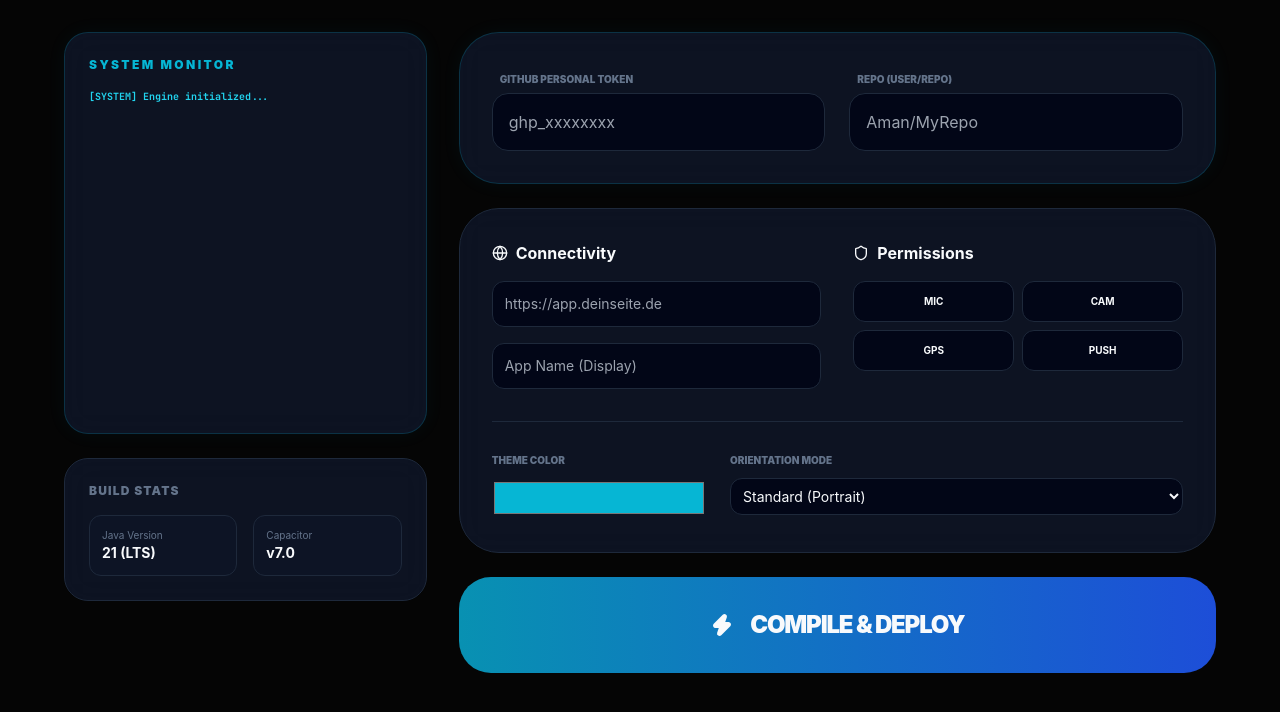
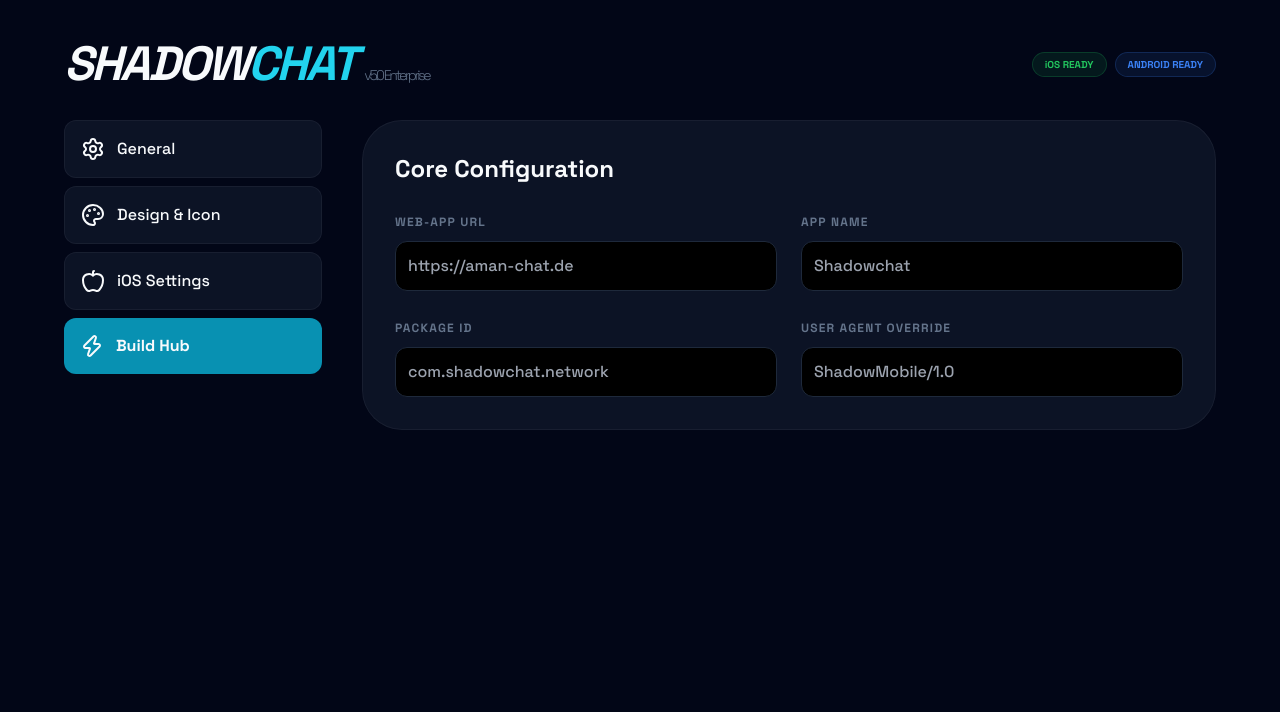
Before and after one commit to Aman-create-code/Web-to-App-ios-android, a plain HTML site: page index.html in a window 1280 px wide. Drawn offline with nearby package versions, Linux system fonts and the light colour scheme.

Commit message:
Update index.html

```diff
--- a/index.html
+++ b/index.html
@@ -3,164 +3,167 @@
 <head>
     <meta charset="UTF-8">
     <meta name="viewport" content="width=device-width, initial-scale=1.0">
-    <title>Nexus Engine v3.1 | Enterprise Builder</title>
+    <title>Shadowchat Pro | Multi-Platform Engine</title>
     <script src="https://cdn.tailwindcss.com"></script>
     <script src="https://unpkg.com/lucide@latest"></script>
     <style>
-        @import url('https://fonts.googleapis.com/css2?family=JetBrains+Mono:wght@400;700&display=swap');
-        body { background: #050505; color: #f8fafc; font-family: 'Inter', sans-serif; }
-        .neon-border { border: 1px solid rgba(6, 182, 212, 0.2); box-shadow: 0 0 20px rgba(6, 182, 212, 0.05); }
-        .console-font { font-family: 'JetBrains Mono', monospace; }
-        .glass { background: rgba(15, 23, 42, 0.8); backdrop-filter: blur(15px); }
+        @import url('https://fonts.googleapis.com/css2?family=Space+Grotesk:wght@300;500;700&display=swap');
+        body { background: #020617; color: #f8fafc; font-family: 'Space Grotesk', sans-serif; }
+        .glass { background: rgba(15, 23, 42, 0.8); backdrop-filter: blur(16px); border: 1px solid rgba(255,255,255,0.05); }
+        .neo-input { background: #000; border: 1px solid #1e293b; border-radius: 12px; padding: 12px; width: 100%; color: #22d3ee; outline: none; transition: 0.3s; }
+        .neo-input:focus { border-color: #22d3ee; box-shadow: 0 0 15px rgba(34, 211, 238, 0.2); }
+        .tab-content { display: none; }
+        .tab-content.active { display: block; }
     </style>
 </head>
-<body class="p-4 md:p-8">
+<body class="p-4 md:p-10">
 
-    <div class="max-w-6xl mx-auto grid grid-cols-1 lg:grid-cols-12 gap-8">
+    <div class="max-w-6xl mx-auto space-y-8">
+        <header class="flex flex-col md:flex-row justify-between items-start md:items-center gap-4">
+            <h1 class="text-5xl font-black tracking-tighter italic">SHADOW<span class="text-cyan-400">CHAT</span> <span class="text-sm not-italic font-light text-slate-500">v5.0 Enterprise</span></h1>
+            <div class="flex gap-2">
+                <span class="px-3 py-1 bg-green-500/10 text-green-500 rounded-full border border-green-500/20 text-[10px] font-bold">iOS READY</span>
+                <span class="px-3 py-1 bg-blue-500/10 text-blue-500 rounded-full border border-blue-500/20 text-[10px] font-bold">ANDROID READY</span>
+            </div>
+        </header>
 
-        <div class="lg:col-span-4 space-y-6 order-2 lg:order-1">
-            <div class="glass p-6 rounded-3xl neon-border">
-                <h3 class="text-xs font-black text-cyan-500 uppercase tracking-[0.2em] mb-4">System Monitor</h3>
-                <div id="logConsole" class="h-80 overflow-y-auto console-font text-[10px] space-y-1 text-slate-400">
-                    <p class="text-cyan-400 font-bold">[SYSTEM] Engine initialized...</p>
-                </div>
+        <div class="grid grid-cols-1 lg:grid-cols-12 gap-10">
+            <div class="lg:col-span-3 space-y-2">
+                <button onclick="showTab('general')" class="w-full text-left p-4 rounded-xl glass hover:bg-white/5 transition-all flex items-center gap-3"><i data-lucide="settings"></i> General</button>
+                <button onclick="showTab('design')" class="w-full text-left p-4 rounded-xl glass hover:bg-white/5 transition-all flex items-center gap-3"><i data-lucide="palette"></i> Design & Icon</button>
+                <button onclick="showTab('ios')" class="w-full text-left p-4 rounded-xl glass hover:bg-white/5 transition-all flex items-center gap-3"><i data-lucide="apple"></i> iOS Settings</button>
+                <button onclick="showTab('build')" class="w-full text-left p-4 rounded-xl bg-cyan-600 hover:bg-cyan-500 transition-all flex items-center gap-3 font-bold mt-10"><i data-lucide="zap"></i> Build Hub</button>
             </div>
 
-            <div class="glass p-6 rounded-3xl border border-slate-800">
-                <h3 class="text-xs font-black text-slate-500 uppercase mb-4 tracking-widest">Build Stats</h3>
-                <div class="grid grid-cols-2 gap-4">
-                    <div class="bg-slate-900/50 p-3 rounded-xl border border-slate-800">
-                        <p class="text-[10px] text-slate-500">Java Version</p>
-                        <p class="text-sm font-bold">21 (LTS)</p>
-                    </div>
-                    <div class="bg-slate-900/50 p-3 rounded-xl border border-slate-800">
-                        <p class="text-[10px] text-slate-500">Capacitor</p>
-                        <p class="text-sm font-bold">v7.0</p>
-                    </div>
-                </div>
-            </div>
-        </div>
+            <div class="lg:col-span-9 glass rounded-[2.5rem] p-8">
 
-        <div class="lg:col-span-8 space-y-6 order-1 lg:order-2">
-
-            <div class="glass p-8 rounded-[2.5rem] neon-border">
-                <div class="flex flex-col md:flex-row gap-6">
-                    <div class="flex-1">
-                        <label class="text-[10px] font-black text-slate-500 uppercase ml-2">GitHub Personal Token</label>
-                        <input type="password" id="ghToken" class="w-full bg-slate-950 border border-slate-800 rounded-2xl p-4 mt-1 text-cyan-400 focus:border-cyan-500 outline-none transition-all" placeholder="ghp_xxxxxxxx">
-                    </div>
-                    <div class="flex-1">
-                        <label class="text-[10px] font-black text-slate-500 uppercase ml-2">Repo (User/Repo)</label>
-                        <input type="text" id="ghRepo" class="w-full bg-slate-950 border border-slate-800 rounded-2xl p-4 mt-1 focus:border-cyan-500 outline-none transition-all" placeholder="Aman/MyRepo">
-                    </div>
-                </div>
-            </div>
-
-            <div class="glass p-8 rounded-[2.5rem] border border-slate-800 space-y-8">
-                <div class="grid grid-cols-1 md:grid-cols-2 gap-8">
-                    <div class="space-y-4">
-                        <h4 class="font-bold flex items-center gap-2"><i data-lucide="globe" class="w-4 h-4"></i> Connectivity</h4>
-                        <input type="url" id="targetUrl" class="w-full bg-slate-950 border border-slate-800 rounded-xl p-3 text-sm" placeholder="https://app.deinseite.de">
-                        <input type="text" id="appName" class="w-full bg-slate-950 border border-slate-800 rounded-xl p-3 text-sm" placeholder="App Name (Display)">
-                    </div>
-
-                    <div class="space-y-4">
-                        <h4 class="font-bold flex items-center gap-2"><i data-lucide="shield" class="w-4 h-4"></i> Permissions</h4>
-                        <div class="grid grid-cols-2 gap-2">
-                            <button onclick="toggleF('mic')" id="btn-mic" class="p-3 bg-slate-950 border border-slate-800 rounded-xl text-[10px] font-bold uppercase transition-all">Mic</button>
-                            <button onclick="toggleF('cam')" id="btn-cam" class="p-3 bg-slate-950 border border-slate-800 rounded-xl text-[10px] font-bold uppercase transition-all">Cam</button>
-                            <button onclick="toggleF('gps')" id="btn-gps" class="p-3 bg-slate-950 border border-slate-800 rounded-xl text-[10px] font-bold uppercase transition-all">GPS</button>
-                            <button onclick="toggleF('notif')" id="btn-notif" class="p-3 bg-slate-950 border border-slate-800 rounded-xl text-[10px] font-bold uppercase transition-all">Push</button>
+                <div id="general" class="tab-content active space-y-6">
+                    <h2 class="text-2xl font-bold">Core Configuration</h2>
+                    <div class="grid grid-cols-1 md:grid-cols-2 gap-6">
+                        <div class="space-y-2">
+                            <label class="text-xs font-bold text-slate-500 uppercase tracking-widest">Web-App URL</label>
+                            <input type="url" id="appUrl" class="neo-input" placeholder="https://aman-chat.de">
+                        </div>
+                        <div class="space-y-2">
+                            <label class="text-xs font-bold text-slate-500 uppercase tracking-widest">App Name</label>
+                            <input type="text" id="appName" class="neo-input" placeholder="Shadowchat">
+                        </div>
+                        <div class="space-y-2">
+                            <label class="text-xs font-bold text-slate-500 uppercase tracking-widest">Package ID</label>
+                            <input type="text" id="appId" class="neo-input" placeholder="com.shadowchat.network">
+                        </div>
+                        <div class="space-y-2">
+                            <label class="text-xs font-bold text-slate-500 uppercase tracking-widest">User Agent Override</label>
+                            <input type="text" id="userAgent" class="neo-input" placeholder="ShadowMobile/1.0">
                         </div>
                     </div>
                 </div>
 
-                <div class="pt-6 border-t border-slate-800 grid grid-cols-1 md:grid-cols-3 gap-6">
-                    <div>
-                        <label class="text-[10px] font-black text-slate-500 uppercase">Theme Color</label>
-                        <input type="color" id="appColor" value="#06b6d4" class="w-full h-10 mt-2 bg-transparent border-none cursor-pointer">
-                    </div>
-                    <div class="md:col-span-2">
-                        <label class="text-[10px] font-black text-slate-500 uppercase">Orientation Mode</label>
-                        <select id="appOrient" class="w-full bg-slate-950 border border-slate-800 rounded-xl p-2 mt-2 text-sm outline-none">
-                            <option value="portrait">Standard (Portrait)</option>
-                            <option value="landscape">Landscape Only</option>
-                            <option value="any">Sensor Based (Autorotate)</option>
-                        </select>
+                <div id="design" class="tab-content space-y-6">
+                    <h2 class="text-2xl font-bold">Visual Branding</h2>
+                    <div class="flex flex-col md:flex-row gap-10 items-center">
+                        <div class="w-48 h-48 rounded-[25%] bg-slate-900 border-2 border-dashed border-slate-700 flex items-center justify-center relative overflow-hidden group">
+                            <i data-lucide="image-plus" id="iconHint" class="text-slate-700 w-12 h-12"></i>
+                            <img id="iconPreview" class="hidden w-full h-full object-cover">
+                            <input type="file" id="iconInput" class="hidden" accept="image/png" onchange="handleIcon(this)">
+                            <button onclick="document.getElementById('iconInput').click()" class="absolute inset-0 bg-black/40 opacity-0 group-hover:opacity-100 transition-all flex items-center justify-center font-bold">Upload PNG</button>
+                        </div>
+                        <div class="flex-1 space-y-4">
+                            <div>
+                                <label class="text-xs font-bold text-slate-500 uppercase tracking-widest">Statusbar Color</label>
+                                <input type="color" id="statusBarColor" value="#020617" class="w-full h-12 bg-transparent border-none cursor-pointer">
+                            </div>
+                            <div class="flex items-center gap-4">
+                                <input type="checkbox" id="pullToRefresh" checked class="w-6 h-6 rounded bg-black">
+                                <label class="text-sm font-bold">Enable Pull-to-Refresh</label>
+                            </div>
+                        </div>
                     </div>
                 </div>
+
+                <div id="ios" class="tab-content space-y-6">
+                    <h2 class="text-2xl font-bold">Apple Device Specifics</h2>
+                    <div class="bg-amber-500/10 border border-amber-500/20 p-4 rounded-xl text-amber-500 text-xs">
+                        Hinweis: Für iOS Builds erstellt GitHub ein Xcode-Projekt (.xcarchive). Zum Signieren ist ein Mac erforderlich.
+                    </div>
+                    <div class="grid grid-cols-1 md:grid-cols-2 gap-6">
+                        <div class="space-y-2">
+                            <label class="text-xs font-bold text-slate-500 uppercase tracking-widest">Deployment Target</label>
+                            <select id="iosTarget" class="neo-input">
+                                <option value="14.0">iOS 14.0+</option>
+                                <option value="15.0">iOS 15.0+</option>
+                                <option value="17.0">iOS 17.0+</option>
+                            </select>
+                        </div>
+                    </div>
+                </div>
+
+                <div id="build" class="tab-content space-y-6">
+                    <h2 class="text-2xl font-bold text-cyan-400">Ready for Deployment?</h2>
+                    <div class="p-6 bg-slate-950 rounded-2xl border border-white/5 space-y-4">
+                        <input type="password" id="ghToken" class="neo-input" placeholder="GitHub Personal Access Token">
+                        <input type="text" id="ghRepo" class="neo-input" placeholder="Username/Repository-Name">
+                        <button onclick="startBuild()" id="buildBtn" class="w-full py-6 bg-cyan-600 rounded-2xl font-black text-2xl hover:scale-95 transition-all">START MULTI-PLATFORM BUILD</button>
+                    </div>
+                    <div id="log" class="terminal p-4 bg-black rounded-xl text-[10px] text-green-500 font-mono h-40 overflow-y-auto">
+                        > Nexus Engine standby...
+                    </div>
+                </div>
+
             </div>
-
-            <button onclick="runNexusBuild()" id="mainBtn" class="w-full py-8 bg-gradient-to-r from-cyan-600 to-blue-700 rounded-[2rem] font-black text-2xl tracking-tighter hover:brightness-125 active:scale-[0.98] transition-all flex items-center justify-center gap-4">
-                <i data-lucide="zap" class="fill-current"></i> COMPILE & DEPLOY
-            </button>
         </div>
     </div>
 
     <script>
         lucide.createIcons();
-        let features = { mic: false, cam: false, gps: false, notif: false };
-
-        // Auto-Load Token
-        document.getElementById('ghToken').value = localStorage.getItem('nexus_token') || '';
-        document.getElementById('ghRepo').value = localStorage.getItem('nexus_repo') || '';
-
-        function addLog(msg, color = 'text-slate-400') {
-            const con = document.getElementById('logConsole');
-            const time = new Date().toLocaleTimeString();
-            con.innerHTML += `<p class="${color}">[${time}] ${msg}</p>`;
-            con.scrollTop = con.scrollHeight;
+        function showTab(id) {
+            document.querySelectorAll('.tab-content').forEach(t => t.classList.remove('active'));
+            document.getElementById(id).classList.add('active');
         }
 
-        function toggleF(id) {
-            features[id] = !features[id];
-            const b = document.getElementById('btn-' + id);
-            b.classList.toggle('border-cyan-500');
-            b.classList.toggle('text-cyan-400');
-            addLog(`Permission ${id.toUpperCase()} set to ${features[id]}`);
+        function handleIcon(input) {
+            if (input.files && input.files[0]) {
+                const reader = new FileReader();
+                reader.onload = (e) => {
+                    document.getElementById('iconPreview').src = e.target.result;
+                    document.getElementById('iconPreview').classList.remove('hidden');
+                    document.getElementById('iconHint').classList.add('hidden');
+                };
+                reader.readAsDataURL(input.files[0]);
+            }
         }
 
-        async function runNexusBuild() {
-            const btn = document.getElementById('mainBtn');
+        async function startBuild() {
+            const btn = document.getElementById('buildBtn');
             const token = document.getElementById('ghToken').value;
             const repo = document.getElementById('ghRepo').value;
+            const log = document.getElementById('log');
 
-            if(!token || !repo) return alert("Fehlende API-Daten!");
-
-            localStorage.setItem('nexus_token', token);
-            localStorage.setItem('nexus_repo', repo);
+            if(!token || !repo) return alert("Fehlende Daten!");
 
             btn.disabled = true;
-            addLog("Connecting to GitHub API...", "text-yellow-500");
+            log.innerHTML += `<br>> Dispatching build to GitHub...`;
 
             try {
                 const res = await fetch(`https://api.github.com/repos/${repo}/dispatches`, {
                     method: 'POST',
-                    headers: {
-                        'Authorization': `Bearer ${token}`,
-                        'Accept': 'application/vnd.github.v3+json'
-                    },
+                    headers: { 'Authorization': `Bearer ${token}`, 'Content-Type': 'application/json' },
                     body: JSON.stringify({
                         event_type: "nexus_build_trigger",
                         client_payload: {
-                            url: document.getElementById('targetUrl').value,
-                            name: document.getElementById('appName').value || "NexusApp",
-                            orientation: document.getElementById('appOrient').value,
-                            color: document.getElementById('appColor').value,
-                            perms: features
+                            url: document.getElementById('appUrl').value,
+                            name: document.getElementById('appName').value,
+                            id: document.getElementById('appId').value,
+                            color: document.getElementById('statusBarColor').value,
+                            ios_version: document.getElementById('iosTarget').value,
+                            ptr: document.getElementById('pullToRefresh').checked
                         }
                     })
                 });
 
-                if(res.ok) {
-                    addLog("BUILD COMMAND ACCEPTED! Check GitHub Actions.", "text-green-500 font-bold");
-                } else {
-                    const errorData = await res.json();
-                    addLog(`API ERROR: ${errorData.message}`, "text-red-500");
-                }
-            } catch (e) {
-                addLog("CRITICAL: Connection refused.", "text-red-600");
-            }
+                if(res.ok) { log.innerHTML += `<br>> SUCCESS! Check Actions Tab.`; }
+                else { log.innerHTML += `<br>> ERROR: ${res.statusText}`; }
+            } catch (e) { log.innerHTML += `<br>> FATAL ERROR.`; }
             btn.disabled = false;
         }
     </script>
```
